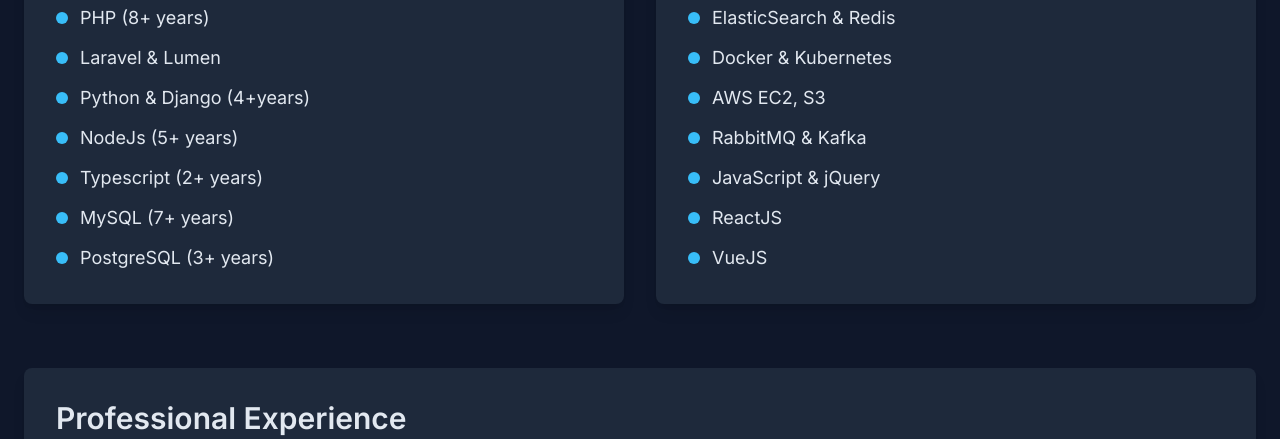
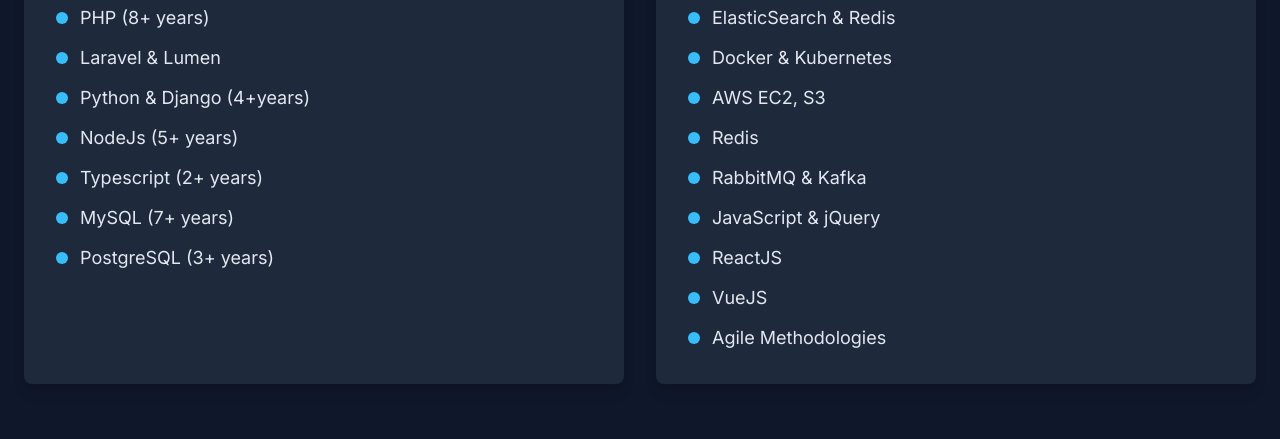
Before and after one commit to theasad/theasad.github.io, a plain HTML site: page index.html in a window 1280 px wide. Shown: the part 780-1219 px from the top of the page. Drawn offline with nearby package versions, Linux system fonts and the light colour scheme.

Commit message:
Update: Add new skills on additional skill section

```diff
--- a/index.html
+++ b/index.html
@@ -124,10 +124,12 @@
                     <li class="flex items-center"><span class="w-3 h-3 bg-highlight rounded-full mr-3"></span>ElasticSearch & Redis</li>
                     <li class="flex items-center"><span class="w-3 h-3 bg-highlight rounded-full mr-3"></span>Docker & Kubernetes</li>
                     <li class="flex items-center"><span class="w-3 h-3 bg-highlight rounded-full mr-3"></span>AWS EC2, S3</li>
+                    <li class="flex items-center"><span class="w-3 h-3 bg-highlight rounded-full mr-3"></span>Redis</li>
                     <li class="flex items-center"><span class="w-3 h-3 bg-highlight rounded-full mr-3"></span>RabbitMQ & Kafka</li>
                     <li class="flex items-center"><span class="w-3 h-3 bg-highlight rounded-full mr-3"></span>JavaScript & jQuery</li>
                     <li class="flex items-center"><span class="w-3 h-3 bg-highlight rounded-full mr-3"></span>ReactJS</li>
                     <li class="flex items-center"><span class="w-3 h-3 bg-highlight rounded-full mr-3"></span>VueJS</li>
+                    <li class="flex items-center"><span class="w-3 h-3 bg-highlight rounded-full mr-3"></span>Agile Methodologies</li>
                 </ul>
             </div>
         </div>
```
